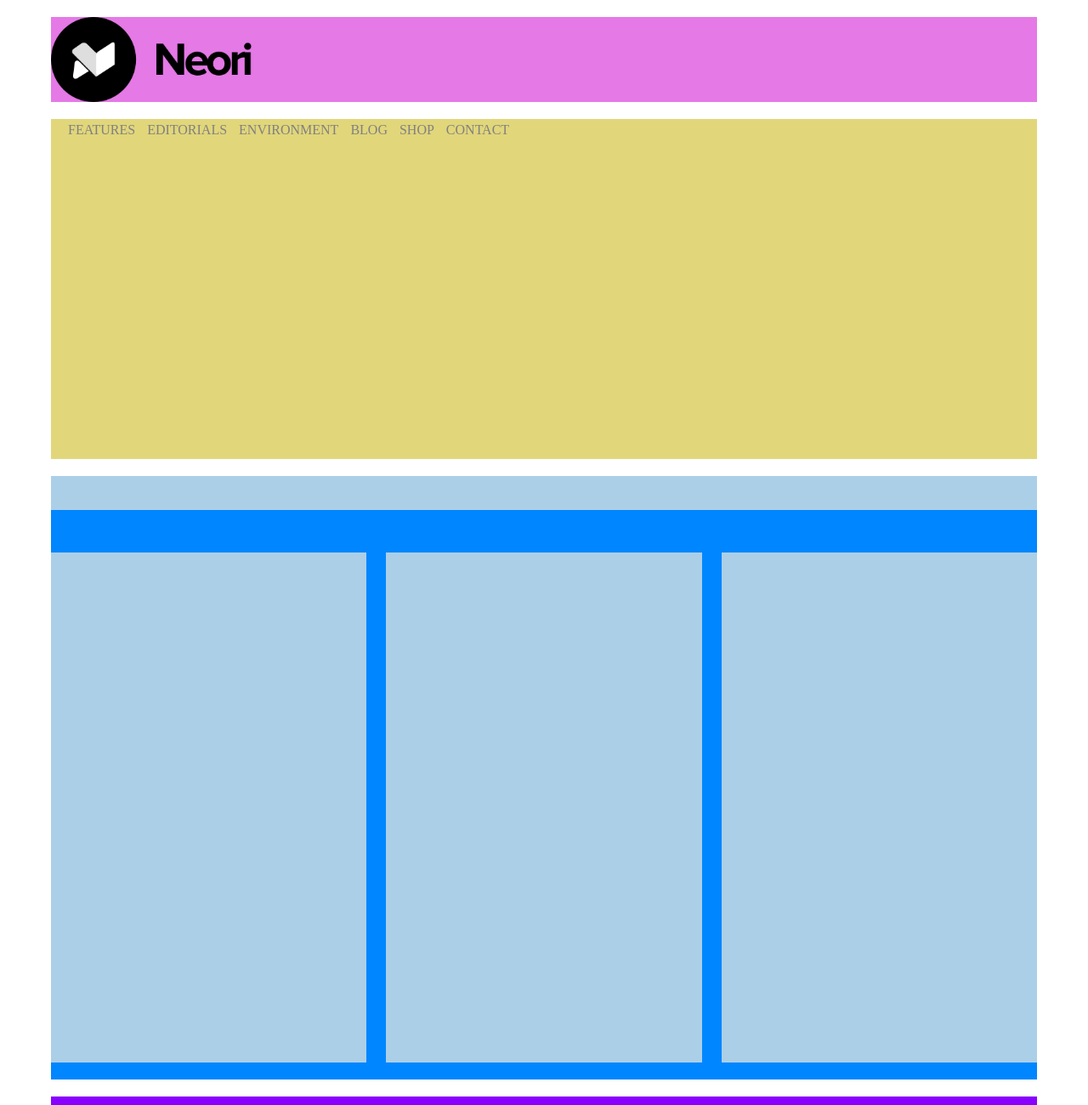
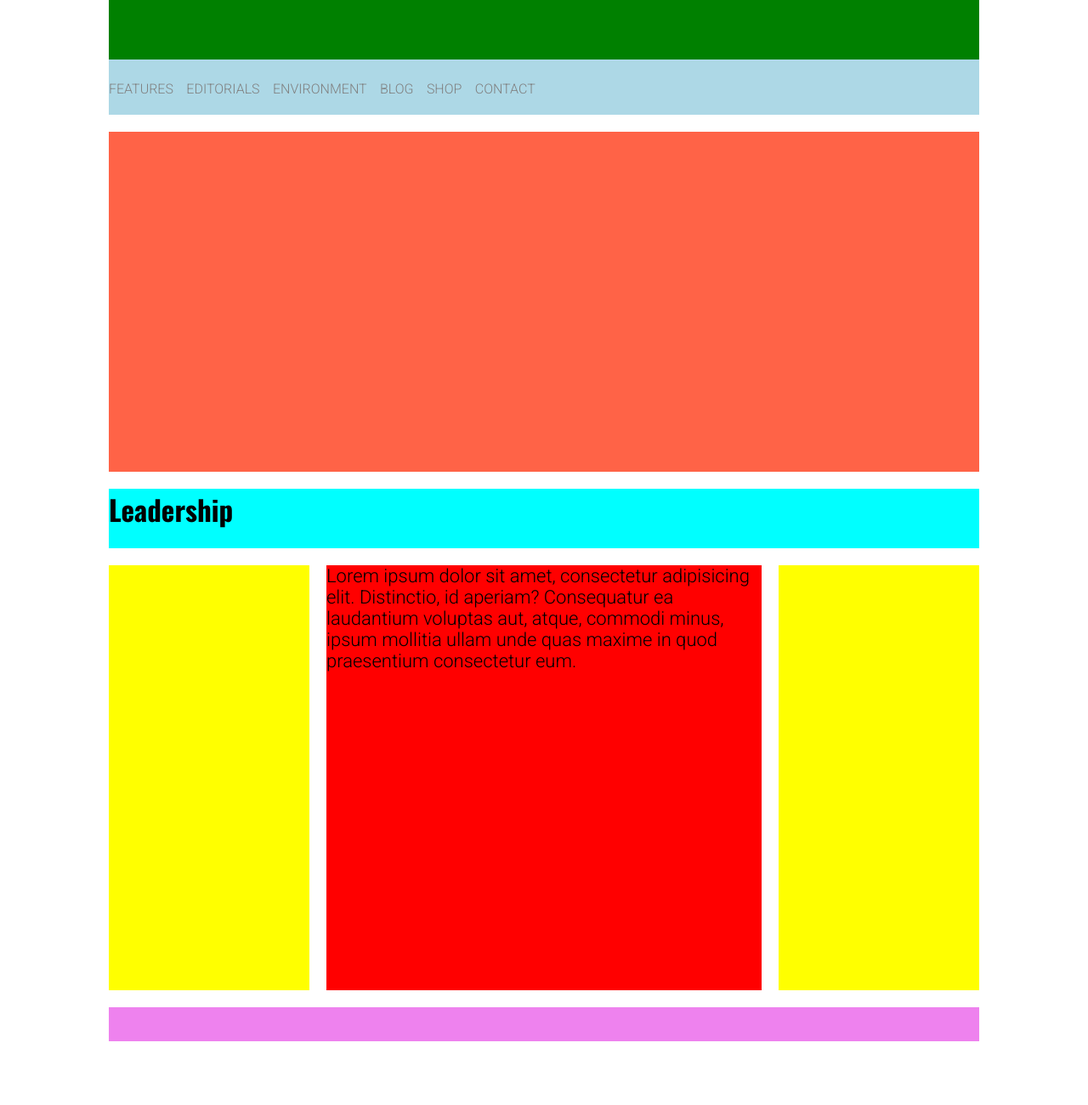
Before and after one commit to FrancescoCoclite/htmlcss-wp, a plain HTML site: page index.html in a window 1280 px wide. Shown: the top 1300 px of the page at 85% size. After the commit the page ends 1225 px from the top, so only its background shows below. Drawn offline with nearby package versions, Linux system fonts and the light colour scheme.

Commit message:
index della prof

```diff
--- a/css/style.css
+++ b/css/style.css
@@ -1,78 +1,123 @@
 *{
-    margin: 0px;
-    padding: 0px;
+    margin: 0;
+    padding: 0;
     box-sizing: border-box;
 }
-body{
-    padding: 20px 60px;
+
+body {
+    font-family: 'Roboto', sans-serif;
+    font-size: 22px;
 }
-header{
-    height: 100px;
-    background-color: #E579E6;
+
+.container {
+    width: 80%;
+    margin: 0 auto;
+}
+
+/* commons */
+
+h2 {
+    font-family: 'Oswald', sans-serif;
+}
+
+li {
+ list-style: none;
+}
+
+a {
+    text-decoration: none;
+}
+
+/* header */
+header {
     margin-bottom: 20px;
 }
-#logo{
-    height: 100px;
+
+/* nav {
+    height: 70px;
+    line-height: 70px;
+} */
+
+/* oppure se non voglio dare un'altezza */
+
+nav {
+    padding: 20px 0;
 }
-a{
-    text-decoration: none;
-}
-nav{
-    padding: 20px;
-}
+
 nav li {
     display: inline-block;
     margin-right: 10px;
 }
+
 nav li a {
     color: grey;
     text-transform: uppercase;
     font-size: 16px;
 }
-.sezione-top{
-    height: 400px; /*andrà tolta */
-    background-color: #E1D67A;
-    margin-bottom: 20px;
+
+
+.jumbotron {
+    margin-top: 20px;
 }
-.clearfix:after{
-    clear: both;
-    content: "";
+
+/* main */
+
+.col-sx,
+.col-dx {
+    width: 23%;
+    float:left;
+}
+
+.container-main {
+    width: 50%;
+    margin: 0 2%;
+    float:left;
+}
+
+.section-main{
+    margin: 20px 0;
+}
+
+.section-main::after {
+    content:'';
     display: table;
+    clear:both;
 }
-.sezione-bot{
-    /*andrà tolta */
-    background-color: #0086FF;
-    margin-bottom: 20px;
+
+/* debug - sezione che andrò ad elimininare */
+.debug #logo {
+    height: 70px;
+    background-color: green;
 }
-.riga-top{
+
+.debug nav {
+    background-color:lightblue;
+}
+
+.debug .jumbotron {
+    height: 400px;
+    background-color: tomato;
+}
+
+
+.debug .section-title{
+    height: 70px;
+    background-color: cyan;
+}
+
+.debug .col-sx,
+.debug .col-dx {
+    height: 500px;
+    background-color: yellow;
+}
+
+.debug .container-main {
+    height: 500px;
+    background-color: red;
+}
+
+
+.debug footer{
     height: 40px;
-    background-color: #ABCFE7;
-    margin-bottom: 50px;
+    background-color: violet;
 }
-.colonna{
-    float: left;
-    margin-bottom: 20px;
-}
-.sinistra{
-    width: 32%;
-    margin-right: 2%;
-    background-color: #ABCFE7;
-    height: 600px;/* va tolta */
-
-}
-.centrale{
-    width: 32%;
-    margin-right: 2%;
-    background-color: #ABCFE7;
-    height: 600px;/* va tolta */
-
-}
-.destra{
-    width: 32%;
-    background-color: #ABCFE7;
-    height: 600px;/* va tolta */
-}
-footer{
-    height: 80px;
-    background-color: #8801FE;
-}
--- a/index.html
+++ b/index.html
@@ -4,13 +4,22 @@
     <meta charset="UTF-8">
     <meta http-equiv="X-UA-Compatible" content="IE=edge">
     <meta name="viewport" content="width=device-width, initial-scale=1.0">
-    <title>Es Wordpress</title>
+    <title>Struttura Worpress Neori</title>
     <link rel="stylesheet" href="css/style.css">
+    <link rel="preconnect" href="https://fonts.gstatic.com">
+    <link href="https://fonts.googleapis.com/css2?family=Oswald:wght@300;700&family=Roboto:wght@300;700&display=swap" rel="stylesheet">
 </head>
-<body>
-    <!-- inizio testata -->
+<body class="debug">
+
+    <div class="container">
+
+        <!-- intestazione -->
         <header>
-        <img id="logo" src="img/logo.png" alt="logo">
+            <!-- inizio logo azienza -->
+            <div id="logo"></div>
+            <!-- fine logo azienda -->
+
+            <!-- inzio menù principale -->
             <nav>
                 <ul>
                     <li><a href="#">Features</a></li>
@@ -20,36 +29,50 @@
                     <li><a href="#">Shop</a></li>
                     <li><a href="#">Contact</a></li>
                 </ul>
+
             </nav>
+            <!-- fine menù principale -->
+
+            <!-- inizio jumbotron -->
+            <div class="jumbotron"></div>
+            <!-- fine jumbotron -->
         </header>
-    <!-- fine testata -->
+        <!-- fine instestazione -->
 
-    <!-- inizio corpo -->
+        <!-- inizio corpo pagina -->
         <main>
-        <!-- inizio sezione top -->
-        <section class="sezione-top">
+            <!-- inizio titolo sezione main -->
+            <div class="section-title">
+                <h2>Leadership</h2>
+            </div>
+            <!-- fine titolo sezione main -->
 
-        </section>
-        <!-- fine sezione top -->
+            <div class="section-main">
+                <!-- inizio colonna di sinistra -->
+                <aside class="col-sx"></aside>
+                <!-- fine colonna di sinistra -->
 
-        <!-- inizio sezione bot -->
+                <!-- inizio container main -->
+                <div class="container-main">
+                    Lorem ipsum dolor sit amet, consectetur adipisicing elit. Distinctio, id aperiam? Consequatur ea laudantium voluptas aut, atque, commodi minus, ipsum mollitia ullam unde quas maxime in quod praesentium consectetur eum.
+                </div>
+                <!-- fine container main -->
 
-        <section class="sezione-bot clearfix">
-            <!-- <aside class="riga-top"></aside> -->
-            <div class="riga-top"></div>
-            <aside class="colonna sinistra"></aside>
-            <div class="colonna centrale"></div>
-            <aside class="colonna destra"></aside>
+                <!-- inizio colonna di destra -->
+                <aside class="col-dx"></aside>
+                <!-- fine colonna di destra -->
 
-        </section>
-        <!-- fine sezione bot -->
+                <!-- section-main after crea un elemento in questo punto -->
+            </div>
         </main>
-     <!-- fine corpo -->
+        <!-- fine corpo pagina -->
 
         <!-- inizio piè di pagina -->
         <footer></footer>
         <!-- fine piè di pagina -->
 
+    </div>
+
 
 </body>
 </html>
```
Lines whose indentation alone changed are shown as unchanged.
